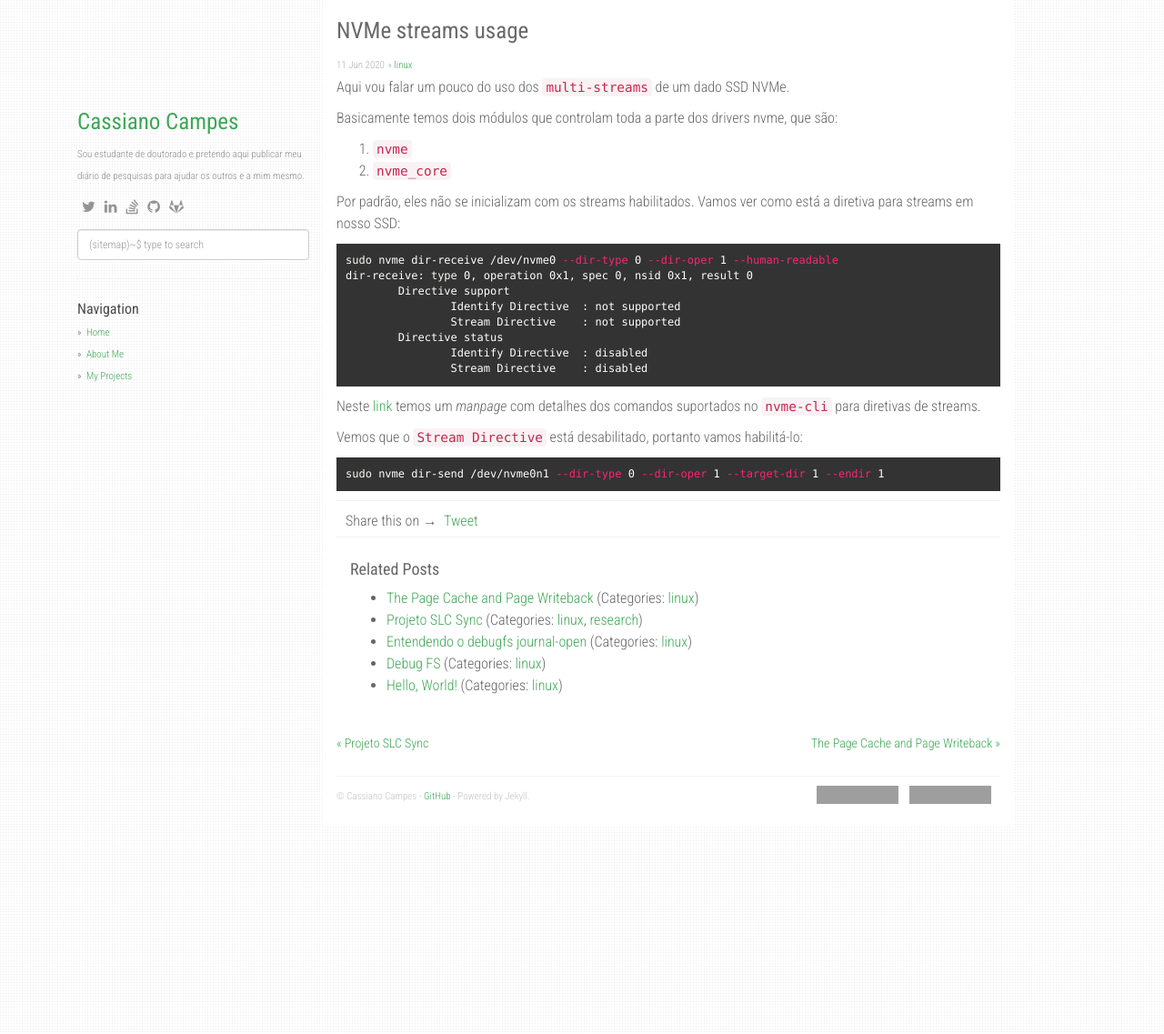
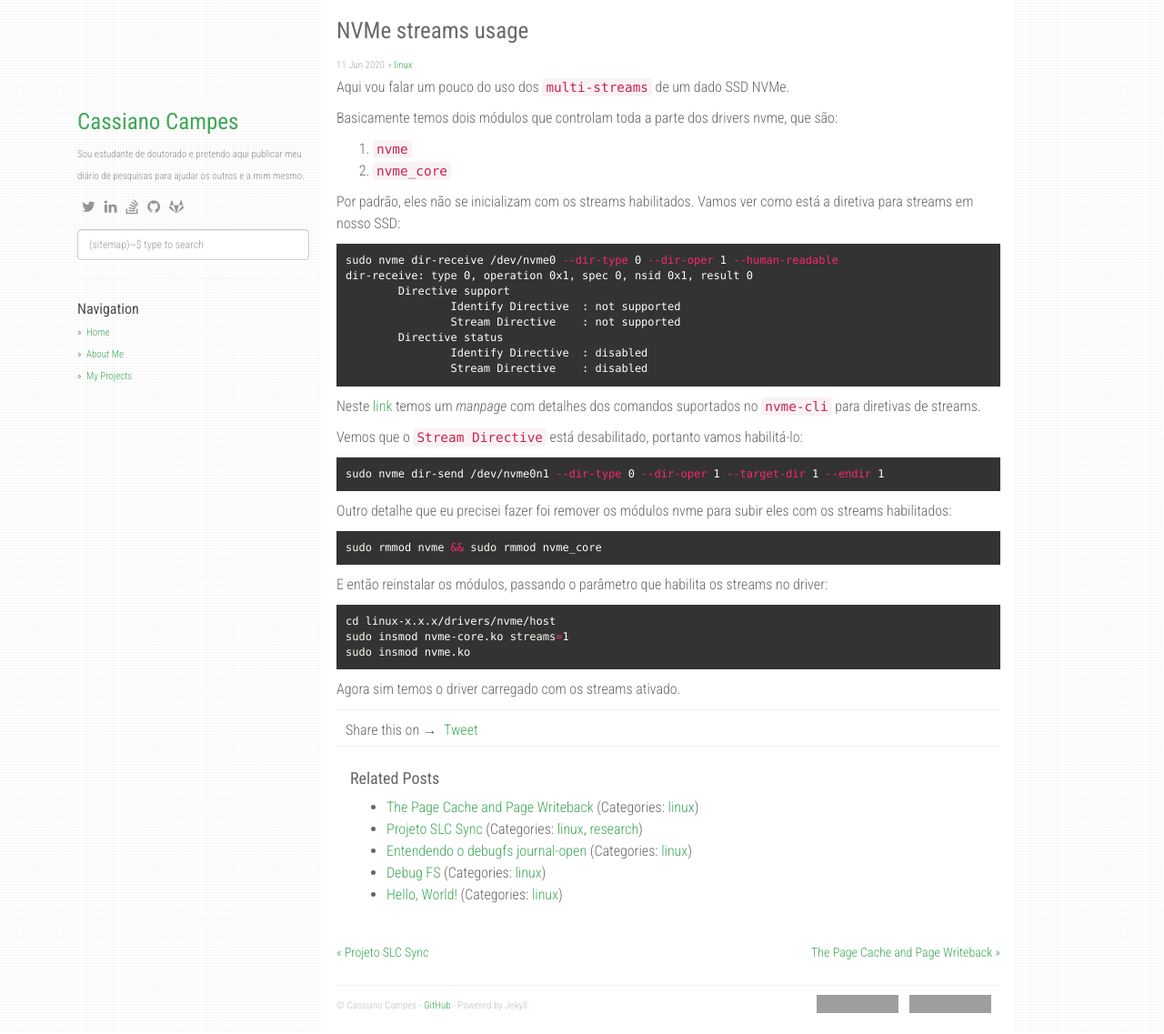
Before and after one commit to campescassiano/campescassiano.github.io, a Jekyll site: the page built from _posts/2020-06-11-nvme-streams.md, in a window 1280 px wide and 1137 px high. Shown: the whole window at 91% size. Built offline with Jekyll 4.4.1, drawn with Linux system fonts in a browser that asks for light colours; nearby versions of some CDN libraries; comment, search, counter and statistics services are not loaded; grey boxes are pictures that could not be loaded.

Commit message:
Post about streams
Signed-off-by: Cassiano Campes <cassianocampes@gmail.com>

````diff
--- a/_posts/2020-06-11-nvme-streams.md
+++ b/_posts/2020-06-11-nvme-streams.md
@@ -33,3 +33,19 @@ Vemos que o `Stream Directive` está desabilitado, portanto vamos habilitá-lo:
 ```sh
 sudo nvme dir-send /dev/nvme0n1 --dir-type 0 --dir-oper 1 --target-dir 1 --endir 1
 ```
+
+Outro detalhe que eu precisei fazer foi remover os módulos nvme para subir eles com
+os streams habilitados:
+
+```sh
+sudo rmmod nvme && sudo rmmod nvme_core
+```
+
+E então reinstalar os módulos, passando o parâmetro que habilita os streams no driver:
+```sh
+cd linux-x.x.x/drivers/nvme/host
+sudo insmod nvme-core.ko streams=1
+sudo insmod nvme.ko
+```
+
+Agora sim temos o driver carregado com os streams ativado.
````
